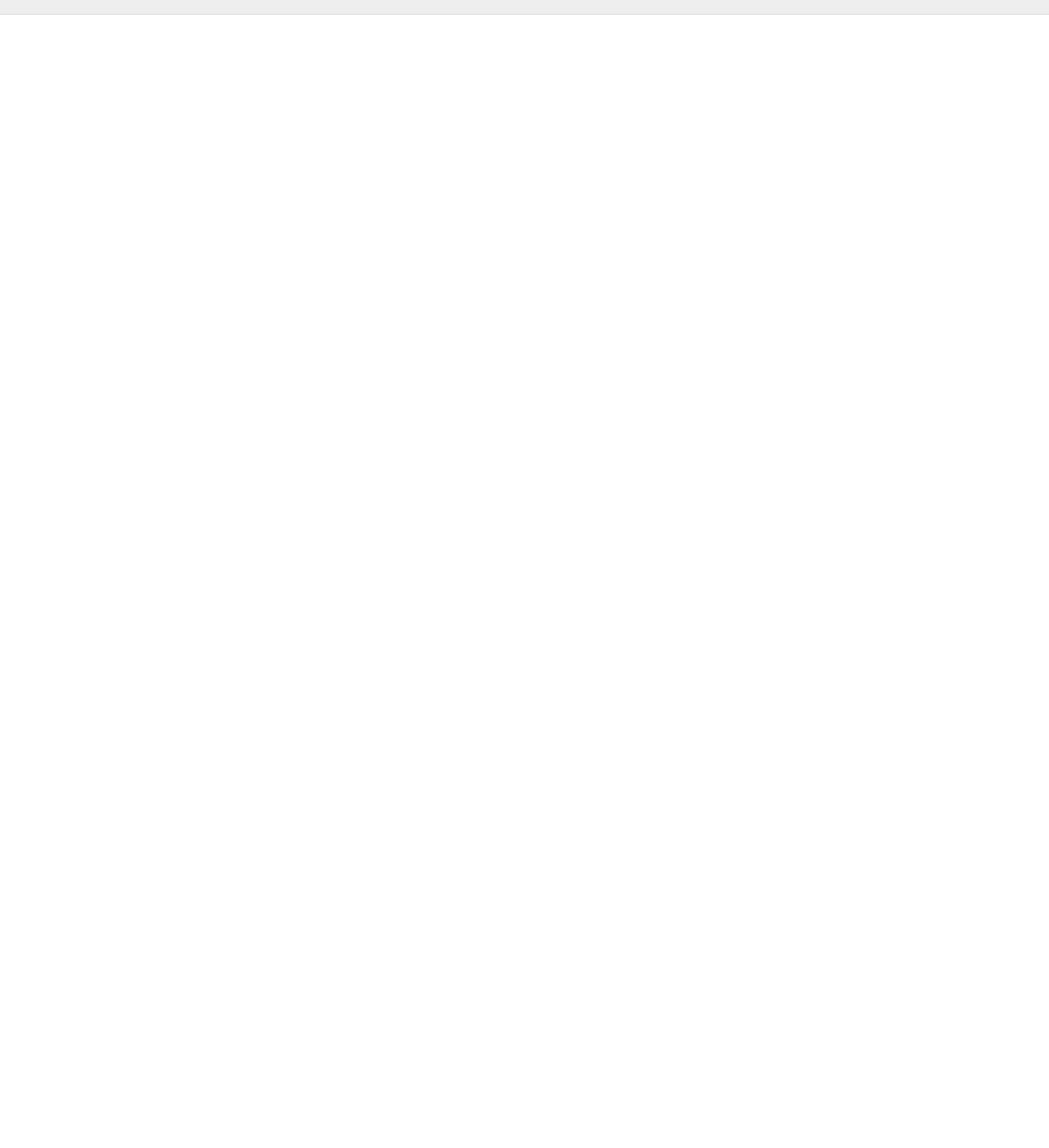
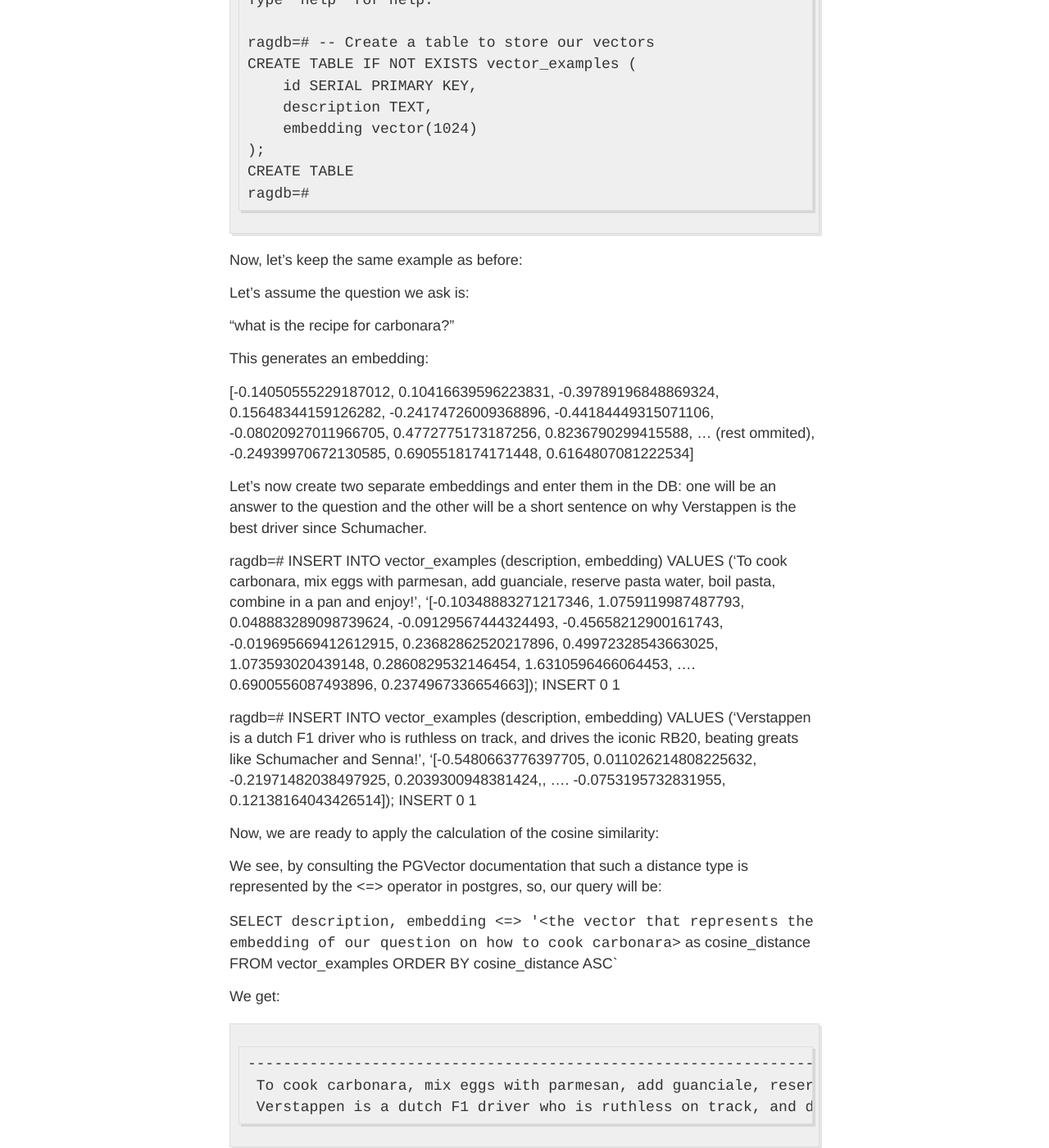
Before and after one commit to bruno-oliveira/techblog, a Jekyll site: the page built from _posts/2024-08-02-Understanding-the-internals-of-RAG.md, in a window 1280 px wide and 1400 px high, scrolled down 8538 px. Shown: the whole window at 82% size. Built offline with Jekyll 4.4.1, drawn with Linux system fonts in a browser that asks for light colours; our own code applies the rules of GitHub Pages for plain Markdown files; before the commit the page ends 8556 px from its top, so only the background shows below that; some of the changed text lies outside the part shown.

Commit message:
Update 2024-08-02-Understanding-the-internals-of-RAG.md

````diff
--- a/_posts/2024-08-02-Understanding-the-internals-of-RAG.md
+++ b/_posts/2024-08-02-Understanding-the-internals-of-RAG.md
@@ -215,3 +215,54 @@ If we think geometrically, imagine two vectors in the XY cartesian plane, and im
 The smaller the angle between them is, the closer they are of each other, i.e. the more similar they are. In the limit, when the angle between the vectors is 0, the cosine distance is 1, and the similarity threshold is 0, i.e. there is NO DIFFERENCE between the vectors, so, they are exactly the same.
 
 This is also why the dimensions need to be the same for the embedded documents and question: the difference in the length of the vectors would mess up the calculations!
+
+Let's setup a basic table in the DB:
+
+```
+root@b5a235d77c0b:/# psql -U postgres -d ragdb
+psql (15.4 (Debian 15.4-2.pgdg120+1))
+Type "help" for help.
+
+ragdb=# -- Create a table to store our vectors
+CREATE TABLE IF NOT EXISTS vector_examples (
+    id SERIAL PRIMARY KEY,
+    description TEXT,
+    embedding vector(1024)
+);
+CREATE TABLE
+ragdb=#
+```
+
+Now, let's keep the same example as before:
+
+Let's assume the question we ask is:
+
+"what is the recipe for carbonara?"
+
+This generates an embedding:
+
+[-0.14050555229187012, 0.10416639596223831, -0.39789196848869324, 0.15648344159126282, -0.24174726009368896, -0.44184449315071106, -0.08020927011966705, 0.4772775173187256, 0.8236790299415588, ... (rest ommited), -0.24939970672130585, 0.6905518174171448, 0.6164807081222534]
+
+Let's now create two separate embeddings and enter them in the DB: one will be an answer to the question and the other will be a short sentence on why Verstappen is the best driver since Schumacher.
+
+ragdb=# INSERT INTO vector_examples (description, embedding) VALUES
+('To cook carbonara, mix eggs with parmesan, add guanciale, reserve pasta water, boil pasta, combine in a pan and enjoy!', '[-0.10348883271217346, 1.0759119987487793, 0.048883289098739624, -0.09129567444324493, -0.45658212900161743, -0.019695669412612915, 0.23682862520217896, 0.49972328543663025, 1.073593020439148, 0.2860829532146454, 1.6310596466064453, .... 0.6900556087493896, 0.2374967336654663]);
+INSERT 0 1
+
+ragdb=# INSERT INTO vector_examples (description, embedding) VALUES
+('Verstappen is a dutch F1 driver who is ruthless on track, and drives the iconic RB20, beating greats like Schumacher and Senna!', '[-0.5480663776397705, 0.011026214808225632, -0.21971482038497925, 0.2039300948381424,, ....  -0.0753195732831955, 0.12138164043426514]);
+INSERT 0 1
+
+Now, we are ready to apply the calculation of the cosine similarity:
+
+We see, by consulting the PGVector documentation that such a distance type is represented by the `<=>` operator in postgres, so, our query will be:
+
+`SELECT description, embedding <=> '<the vector that represents the embedding of our question on how to cook carbonara>` as cosine_distance FROM vector_examples ORDER BY cosine_distance ASC`
+
+We get:
+
+```
+---------------------------------------------------------------------------------------------------------------------------------+--------------------
+ To cook carbonara, mix eggs with parmesan, add guanciale, reserve pasta water, boil pasta, combine in a pan and enjoy!          | 0.1745348873407664
+ Verstappen is a dutch F1 driver who is ruthless on track, and drives the iconic RB20, beating greats like Schumacher and Senna! | 0.6636126533319713
+```
````
